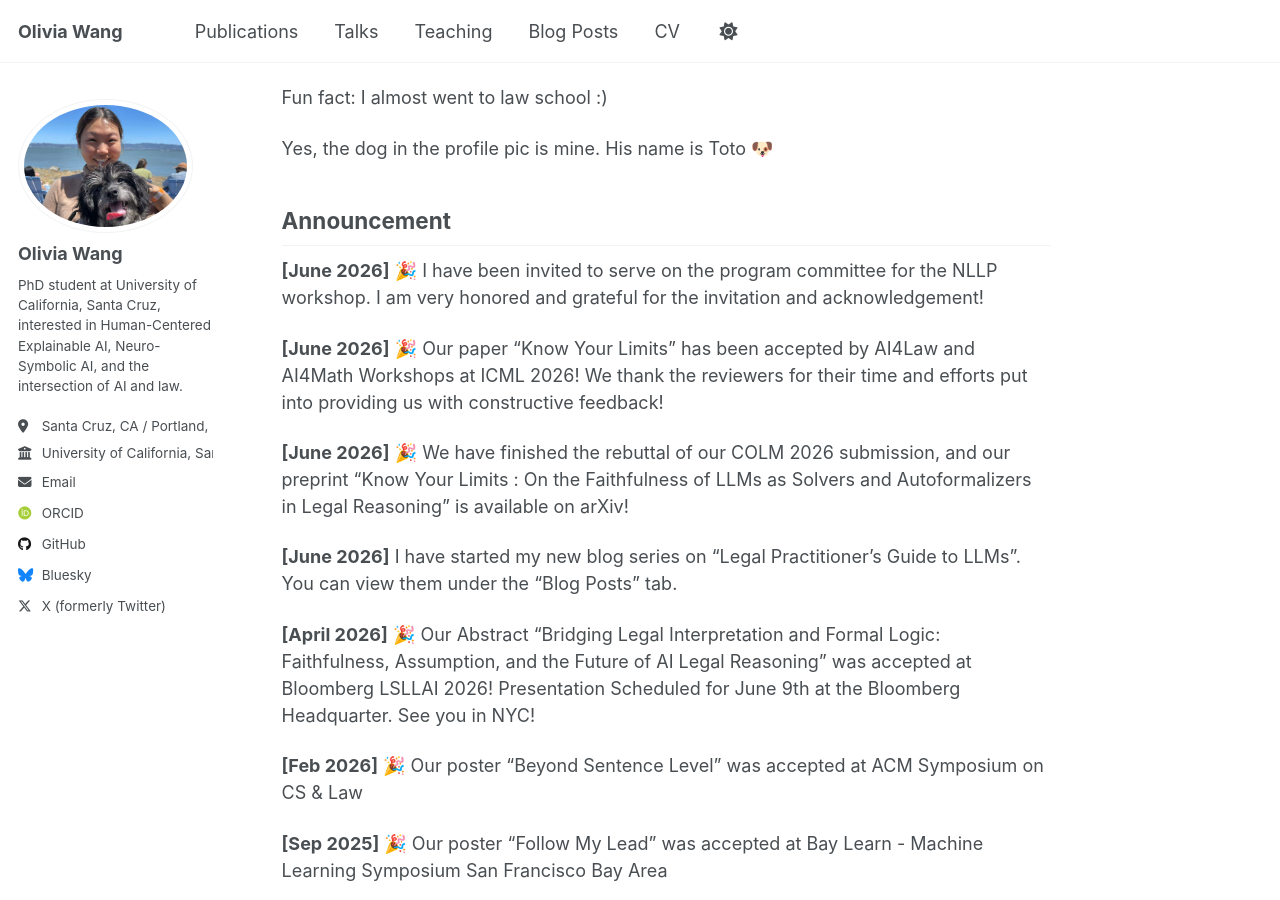
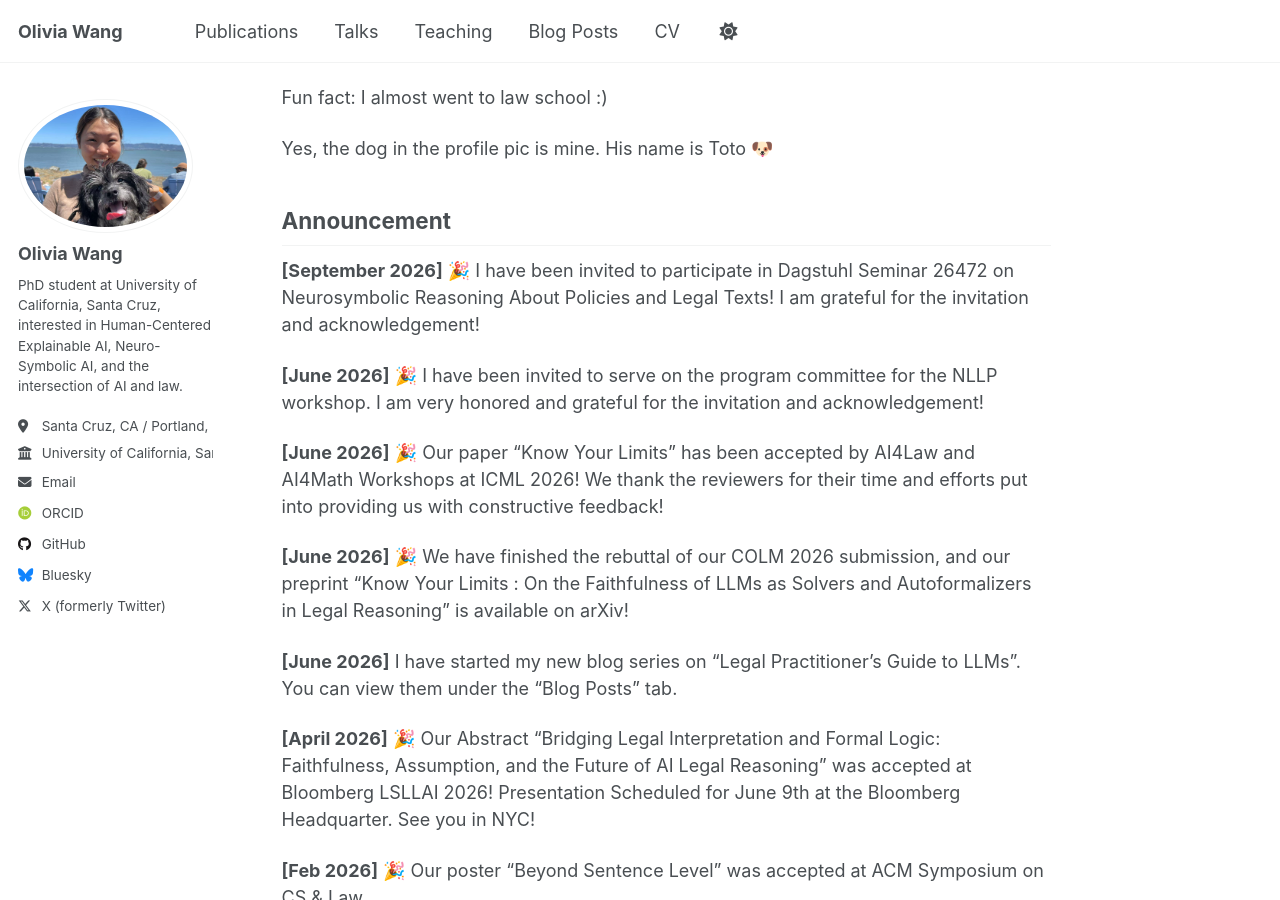
Before and after one commit to olivianxai/olivianxai.github.io, a Jekyll site: the page built from _pages/about.md, in a window 1280 px wide and 900 px high, scrolled down 451 px. Built offline with Jekyll 4.4.1, drawn with Linux system fonts in a browser that asks for light colours; some web fonts are replaced; a script that is not in the unit is left out.

Commit message:
Added new announcement on dagstuhl seminar invitation

```diff
--- a/_pages/about.md
+++ b/_pages/about.md
@@ -22,6 +22,8 @@ Yes, the dog in the profile pic is mine. His name is Toto 🐶
 
 ## Announcement
 
+**[September 2026]** 🎉 I have been invited to participate in Dagstuhl Seminar 26472 on Neurosymbolic Reasoning About Policies and Legal Texts! I am grateful for the invitation and acknowledgement!
+
 **[June 2026]** 🎉 I have been invited to serve on the program committee for the NLLP workshop. I am very honored and grateful for the invitation and acknowledgement!
 
 **[June 2026]** 🎉 Our paper "Know Your Limits" has been accepted by AI4Law and AI4Math Workshops at ICML 2026! We thank the reviewers for their time and efforts put into providing us with constructive feedback!
```
